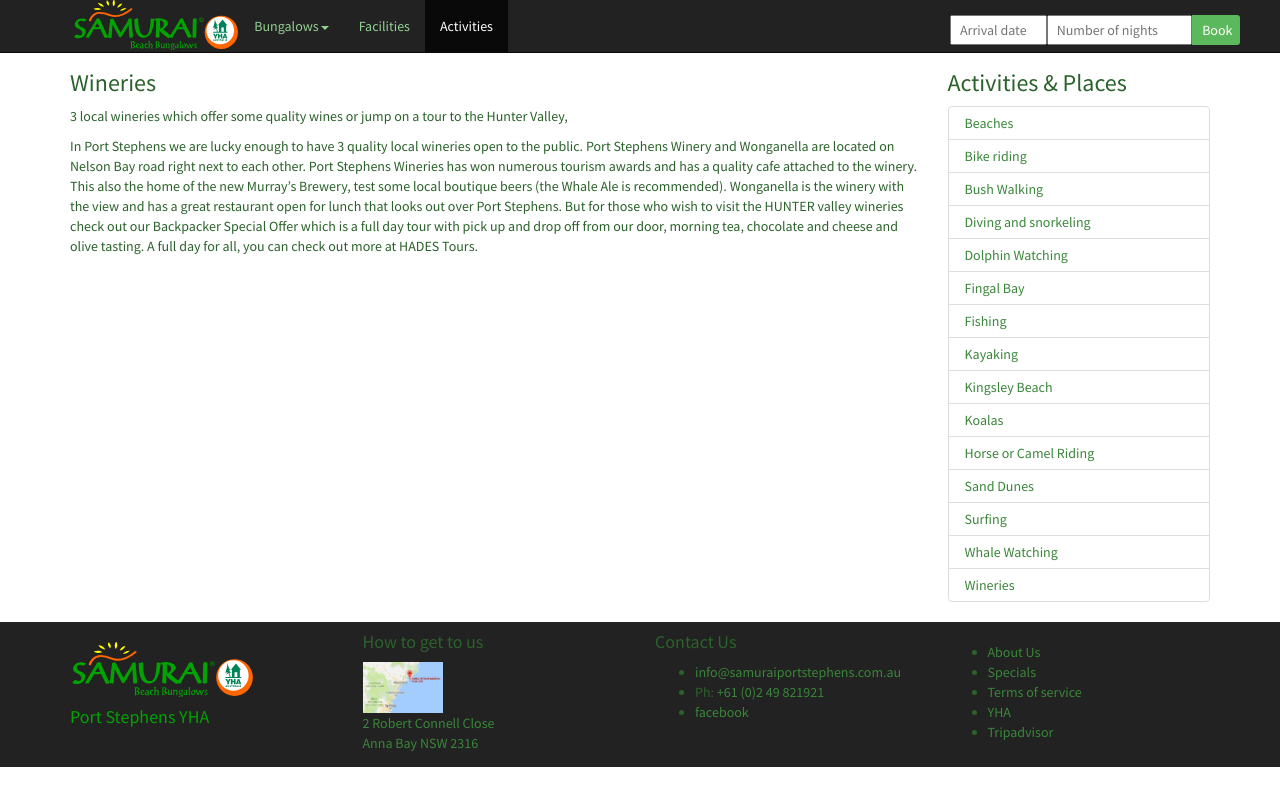
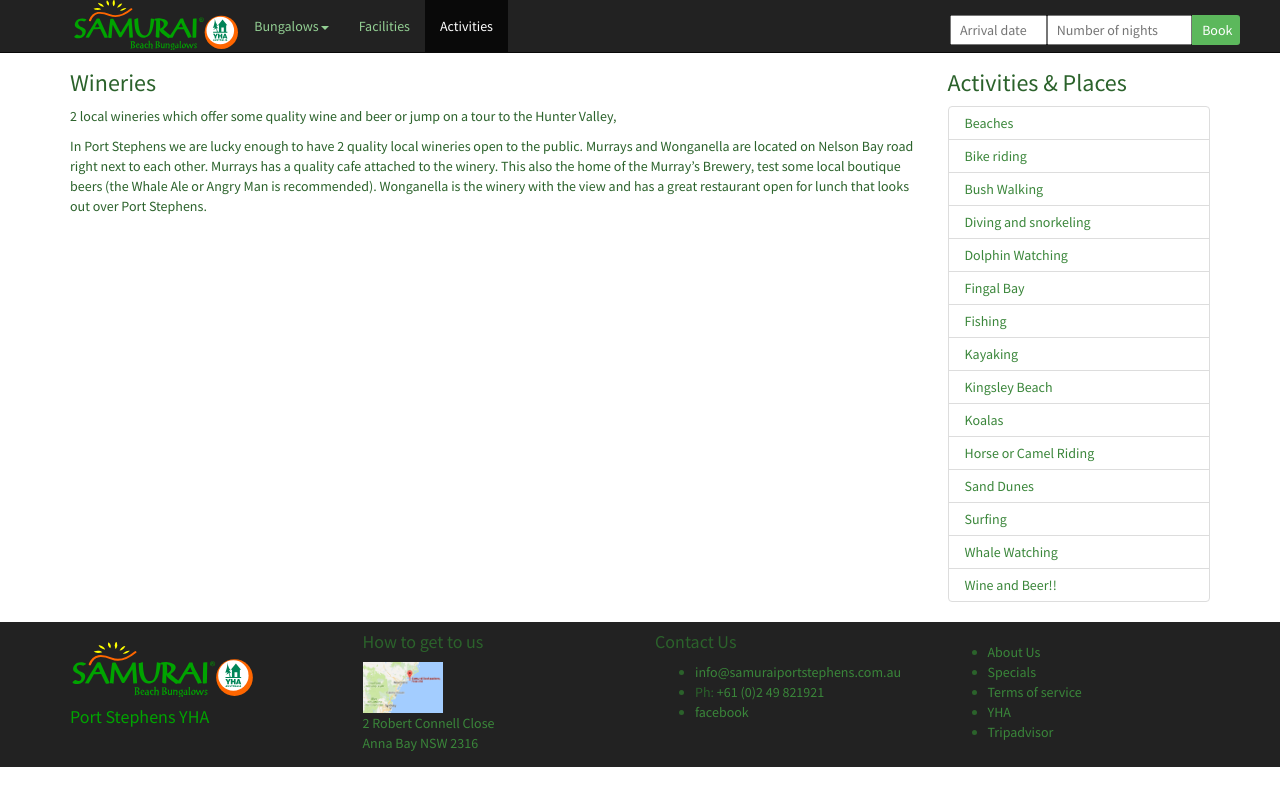
Before and after one commit to samuraibeach/samurai, a Jekyll site: the page built from _activities/15_wineries.md, in a window 1280 px wide. Shown: the top 806 px of the page. Built offline with Jekyll 4.4.1, drawn with Linux system fonts in a browser that asks for light colours.

Commit message:
Update from Forestry.io admin@samuraiportstephens.com.au updated _activities/15_wineries.md

```diff
--- a/_activities/15_wineries.md
+++ b/_activities/15_wineries.md
@@ -1,14 +1,17 @@
 ---
-title: Wineries
+title: Wine and Beer!!
 layout: activities
 permalink: "/activities/wineries"
 redirect_from: "/Activities/article/wineries/"
 parent: "/activities/"
 images: []
+description: Wine and Breweries
+covers: []
+seasonal: false
+
 ---
 ### Wineries
-3 local wineries which offer some quality wines or jump on a tour to the Hunter Valley,
 
+2 local wineries which offer some quality wine and beer or jump on a tour to the Hunter Valley,
 
-In Port Stephens we are lucky enough to have 3 quality local wineries open to the public. Port Stephens Winery and Wonganella are located on Nelson Bay road right next to each other. Port Stephens Wineries has won numerous tourism awards and has a quality cafe attached to the winery. This also the home of the new Murray's Brewery, test some local boutique beers (the Whale Ale is recommended).  Wonganella is the winery with the view and has a great restaurant open for lunch that looks out over Port Stephens.
-But for those who wish to visit the HUNTER valley wineries check out our Backpacker Special Offer which is a full day tour with pick up and drop off from our door, morning tea, chocolate and cheese and olive tasting. A full day for all, you can check out more at HADES Tours.
+In Port Stephens we are lucky enough to have 2 quality local wineries open to the public. Murrays and Wonganella are located on Nelson Bay road right next to each other. Murrays has a quality cafe attached to the winery. This also the home of the  Murray's Brewery, test some local boutique beers (the Whale Ale or Angry Man is recommended).  Wonganella is the winery with the view and has a great restaurant open for lunch that looks out over Port Stephens.
```
